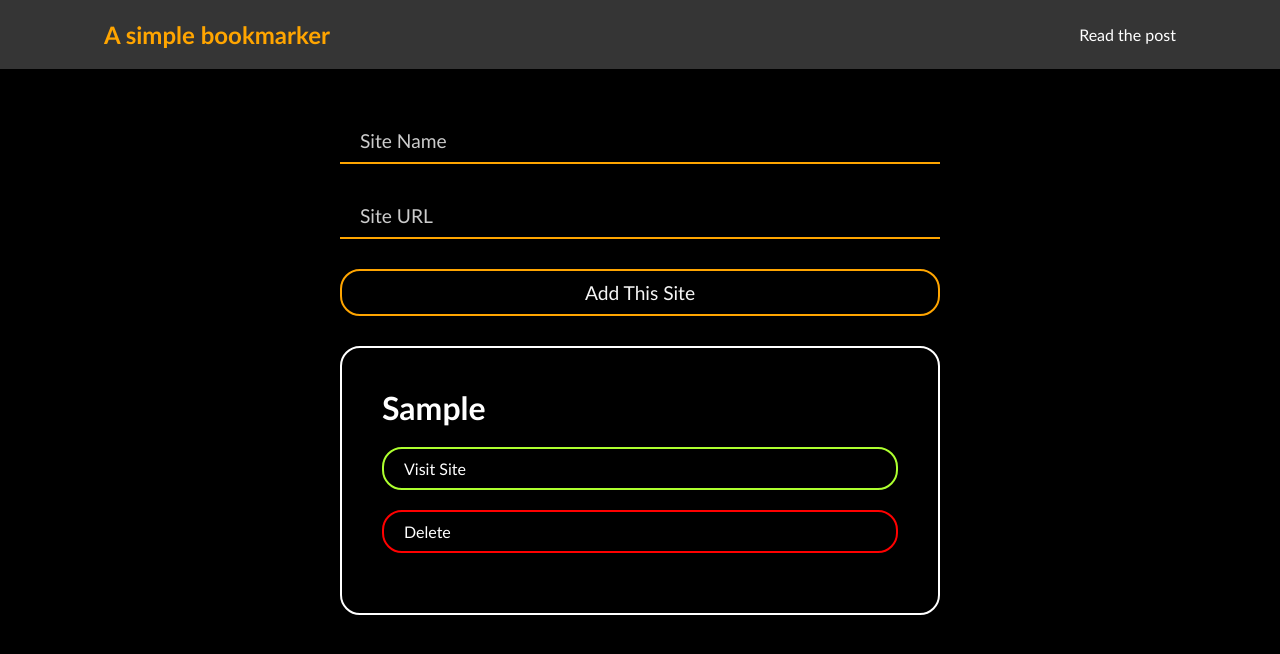
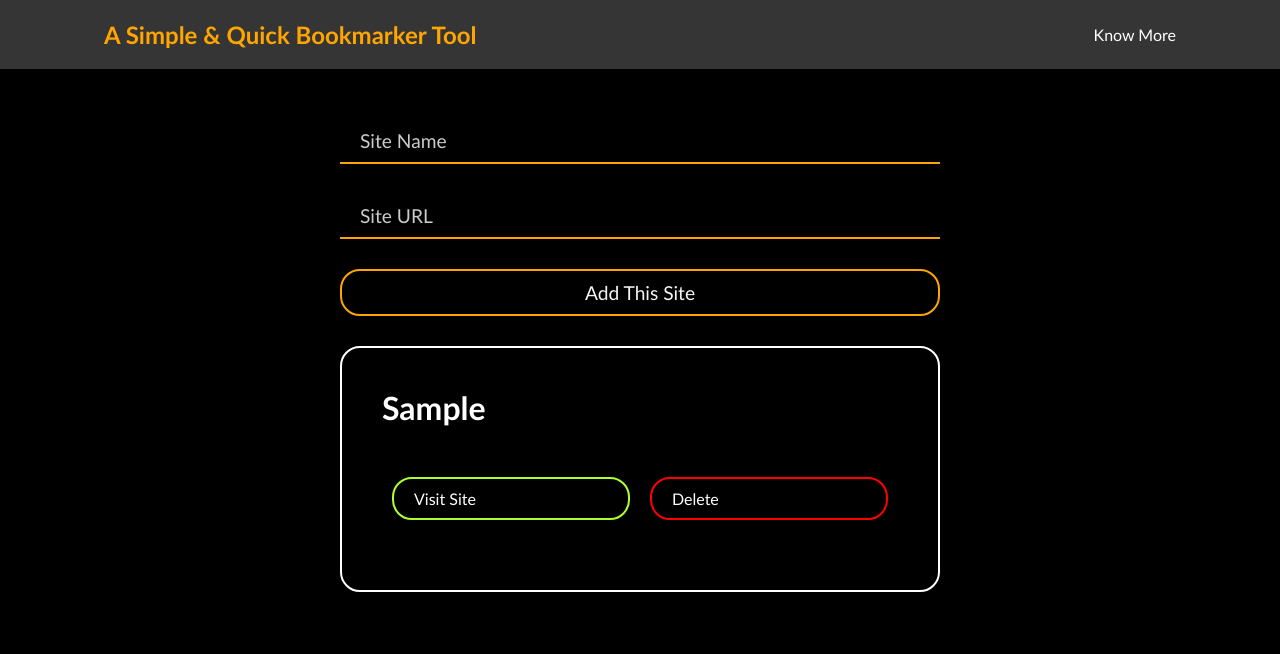
Before and after one commit to ayushmanbt/bookmark-app, a plain HTML site: page index.html in a window 1280 px wide. Both pictures are taken after typing "Sample", "Sample" into the empty fields and a click on the input "Add This Site". Drawn offline with Linux system fonts and the light colour scheme.

Commit message:
Changed UI & Added Flex

```diff
--- a/index.html
+++ b/index.html
@@ -4,7 +4,7 @@
     <meta charset="UTF-8" />
     <meta name="viewport" content="width=device-width, initial-scale=1.0" />
     <meta http-equiv="X-UA-Compatible" content="ie=edge" />
-    <title>Bookmark App</title>
+    <title>Quick Bookmark App</title>
     <meta name="theme-color" content="#ffa500" />
     <link rel="manifest" href="manifest.json" />
     <link rel="shortcut icon" href="icon.png" type="image/png" />
@@ -15,13 +15,13 @@
     <div class="fullscreen">
       <nav>
         <div class="container">
-          <h1 class="title">A simple bookmarker</h1>
+          <h1 class="title">A Simple & Quick Bookmarker Tool</h1>
           <div class="right">
             <a
               target=":blank"
               rel="noopener noreferrer nofollow"
               href="https://www.ayushmanbthakur.com/posts/bookmarker-with-localstorage/"
-              >Read the post</a
+              >Know More</a
             >
 
             <button id="install_button">
--- a/script.js
+++ b/script.js
@@ -38,8 +38,10 @@ const render = () => {
         <div class="site">
             <h3>${site.site_name}</h3>
             <div>
-                <a href="${site.site_link}" target=":blank" class="btn">Visit Site</a>
-                <div class="del btn" onclick="del(${site.id})">Delete</>
+              <div class="row">
+                <div class="column"><a href="${site.site_link}" target=":blank" class="btn">Visit Site</a></div>
+                <div class="column"><a class="del btn" onclick="del(${site.id})">Delete</a></div>
+              </div>
             </div>
         </div>
         `;
--- a/style.css
+++ b/style.css
@@ -153,3 +153,12 @@ input[type="submit"]:hover,
     margin-top: 10px;
   }
 }
+
+.row {
+  display: flex;
+}
+
+.column {
+  flex: 50%;
+  padding: 10px;
+}
```
